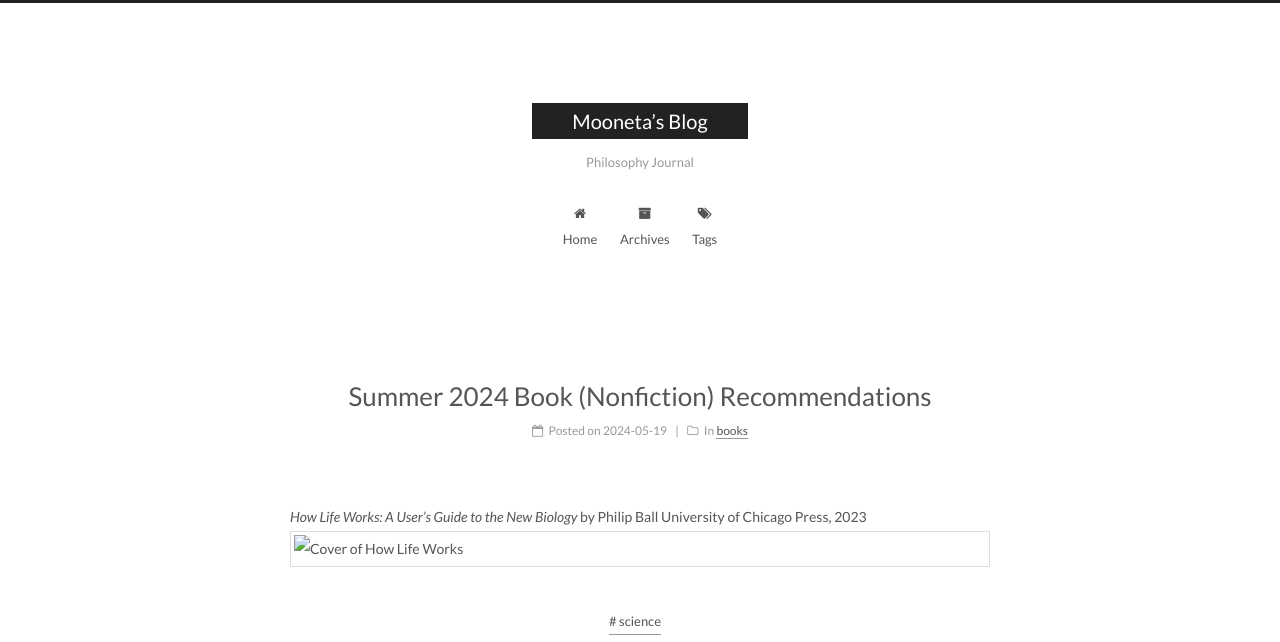
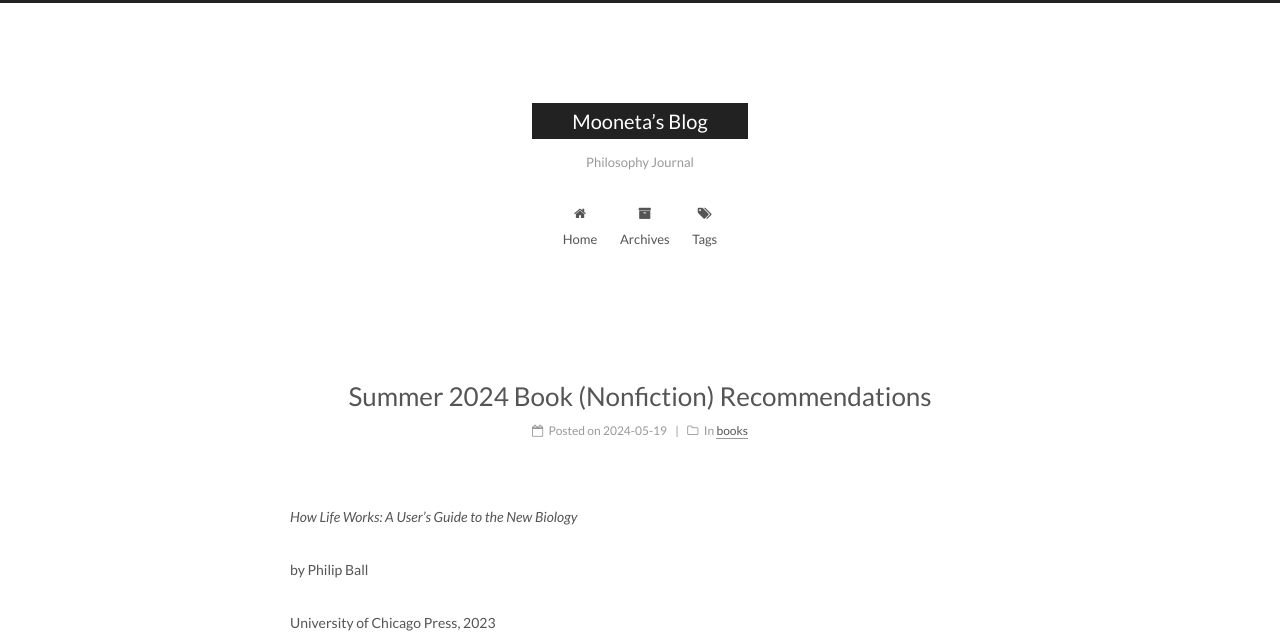
Before and after one commit to mooneta/mooneta.github.io, a Jekyll site: the page built from _posts/2024-5-24-summer-2024-nonfiction-recommendations.md, in a window 1280 px wide. Shown: the top 642 px of the page. Built offline with Jekyll 4.4.1, drawn with Linux system fonts in a browser that asks for light colours; grey boxes are pictures that could not be loaded.

Commit message:
Update 2024-5-24-summer-2024-nonfiction-recommendations.md

```diff
--- a/_posts/2024-5-24-summer-2024-nonfiction-recommendations.md
+++ b/_posts/2024-5-24-summer-2024-nonfiction-recommendations.md
@@ -7,7 +7,12 @@ tags:
 - science
 ---
 
+<!--more-->
+
 *How Life Works: A User’s Guide to the New Biology*
+
 by Philip Ball
+
 University of Chicago Press, 2023
-![Cover of How Life Works](uploads/cover-how-life-works.jpg)
+
+<img src="https://tmm.chicagodistributioncenter.com/IsbnImages/9780226826684.jpg" width="200" height="100">
```
